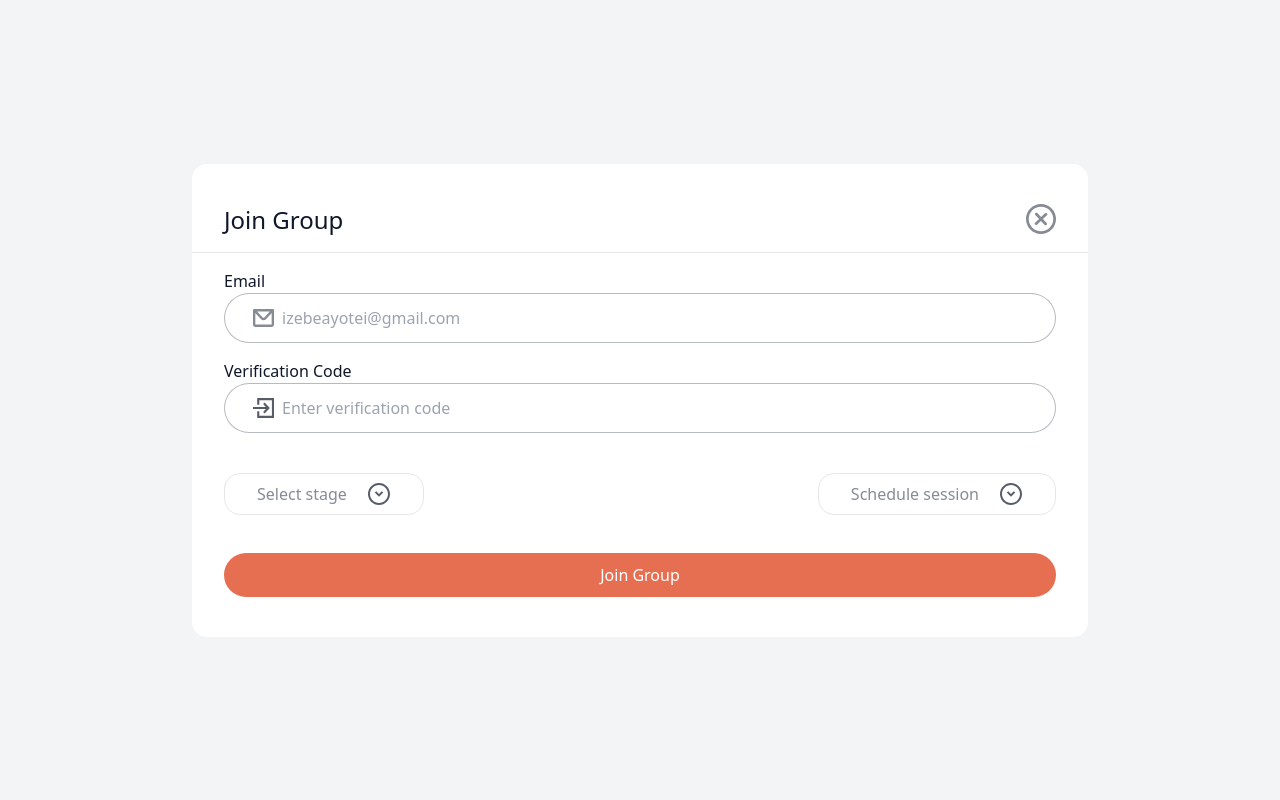
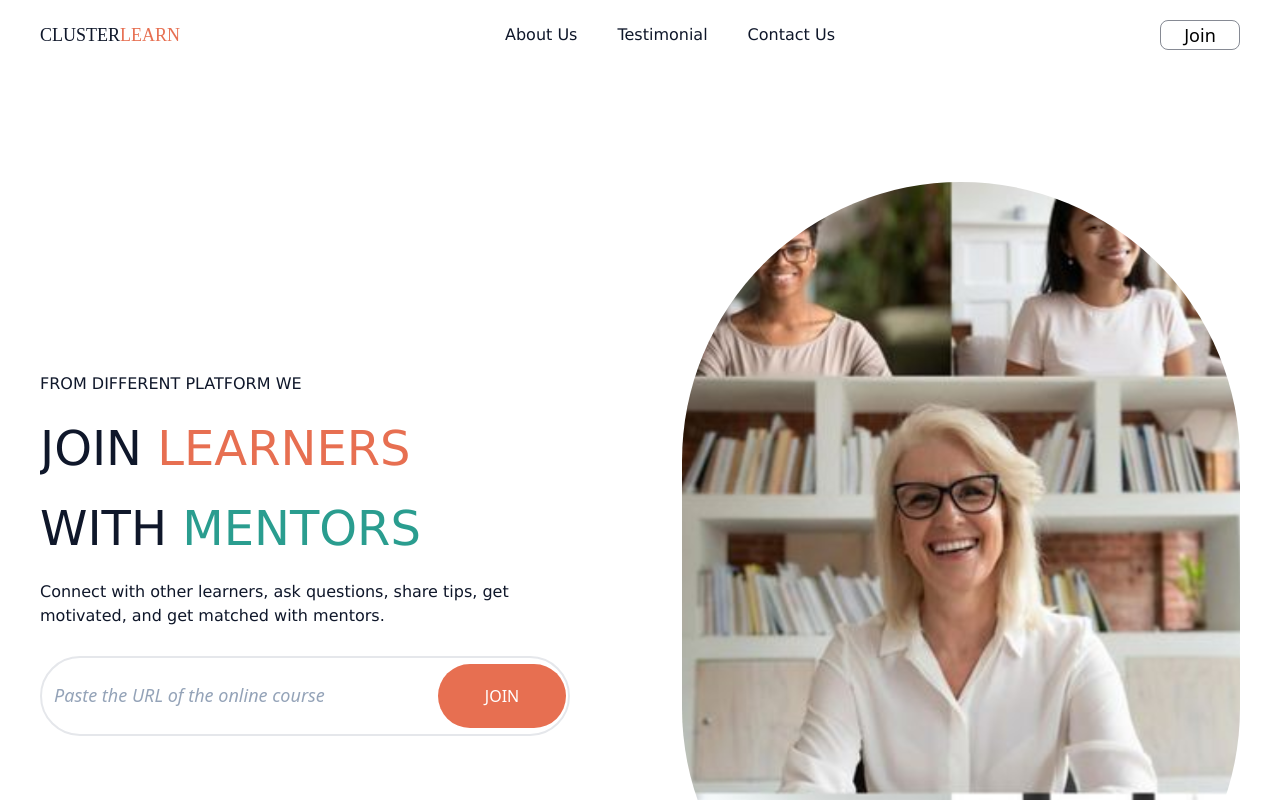
Before and after one commit to Clusterlearn/clusterlearn-app, a React (Create React App) app: page / in a window 1280 px wide. Shown: the top 800 px of the page. Built offline with nearby package versions, Linux system fonts and the light colour scheme; the HTML template or start-up script is replaced by a standard one.

Commit message:
[Frame 3: Done]

```diff
--- a/src/App.js
+++ b/src/App.js
@@ -11,31 +11,30 @@ import JoinLearnerCard from './Component/JoinLearner/JoinLearnerCard';
 
 function App() {
   return (
-    // <Router>
-    //   <div className="App">
-    //     <Header />
-    //     <div className="content">
-    //       <Switch>
-    //         <Route exact path="/">
-    //           <Home />
-    //         </Route>
-    //       </Switch>
-    //       <Switch>
-    //         <Route path="/verify-email">
-    //           <VerifyEmail />
-    //         </Route>
-    //       </Switch>
-    //       <Switch>
-    //         <Route path="/confirm-email">
-    //           <ConfirmEmail />
-    //         </Route>
-    //       </Switch>
+    <Router>
+      <div className="App">
+        <Header />
+        <div className="content">
+          <Switch>
+            <Route exact path="/">
+              <Home />
+            </Route>
+          </Switch>
+          <Switch>
+            <Route path="/verify-email">
+              <VerifyEmail />
+            </Route>
+          </Switch>
+          <Switch>
+            <Route path="/confirm-email">
+              <ConfirmEmail />
+            </Route>
+          </Switch>
 
-    //     </div>
-    //     <Footer />
-    //   </div>
-    // </Router>
-    <JoinLearnerCard />
+        </div>
+        <Footer />
+      </div>
+    </Router>
   );
 }
 
```
Also changed, not shown: src/Component/note.txt (deleted).
